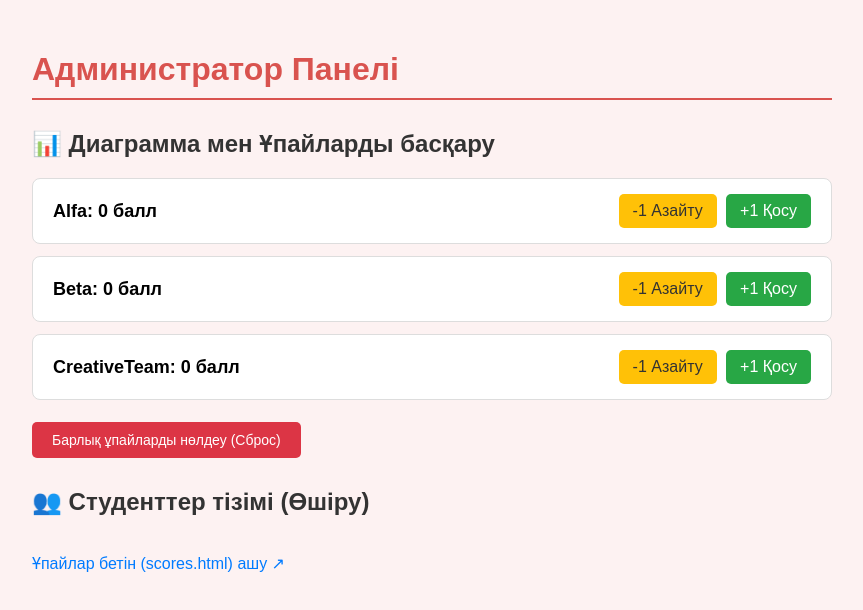
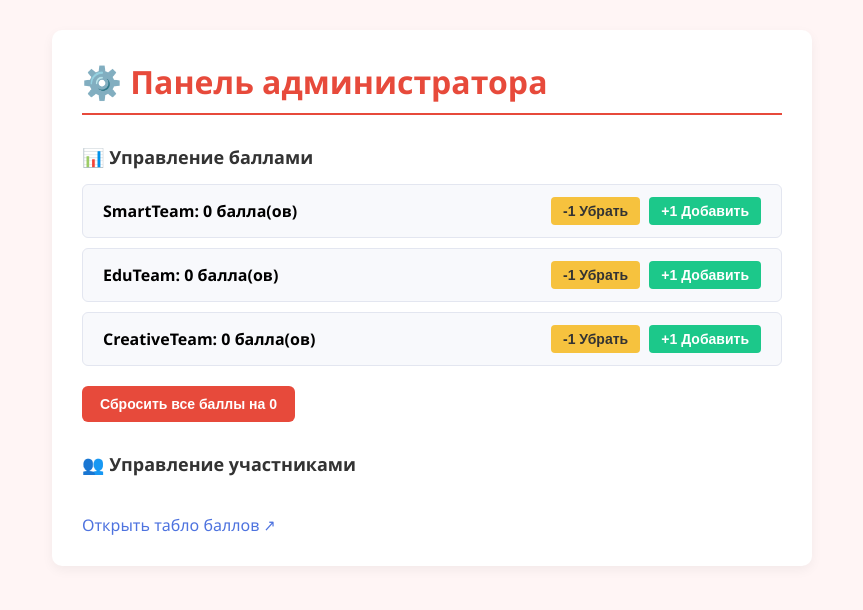
Before and after one commit to UwuIgnixarUwu/vtk, a website: page public/admin.html in a window 1280 px wide. Shown: the whole page, without its empty margins (208-1071 px from the left). Drawn offline with nearby package versions, Linux system fonts and the light colour scheme; no server answers.

Commit message:
Update admin.html

```diff
--- a/public/admin.html
+++ b/public/admin.html
@@ -1,72 +1,66 @@
 <!DOCTYPE html>
-<html lang="kk">
+<html lang="ru">
 <head>
     <meta charset="UTF-8">
     <meta name="viewport" content="width=device-width, initial-scale=1.0">
-    <title>Администратор Панелі</title>
+    <title>Панель администратора</title>
     <style>
-        body { font-family: Arial, sans-serif; padding: 30px; background: #fdf2f2; margin: 0; }
-        .admin-container { max-width: 800px; margin: 0 auto; }
-        h1 { color: #d9534f; border-bottom: 2px solid #d9534f; padding-bottom: 10px; }
-        h2 { color: #333; margin-top: 30px; }
+        body { font-family: 'Segoe UI', Tahoma, Geneva, Verdana, sans-serif; padding: 30px; background: #fff5f5; margin: 0; }
+        .admin-container { max-width: 700px; margin: 0 auto; background: white; padding: 30px; border-radius: 10px; box-shadow: 0 4px 12px rgba(0,0,0,0.05); }
+        h1 { color: #e74a3b; border-bottom: 2px solid #e74a3b; padding-bottom: 10px; margin-top: 0; }
+        h2 { color: #333; margin-top: 30px; font-size: 18px; }
 
-        /* Табло/Шкала ұпайлары */
-        .score-card { background: white; border: 1px solid #ddd; padding: 15px 20px; margin-bottom: 12px; border-radius: 8px; display: flex; justify-content: space-between; align-items: center; }
-        .score-info { font-size: 18px; font-weight: bold; }
-        .score-btn { padding: 8px 14px; font-size: 16px; border: none; border-radius: 5px; cursor: pointer; margin-left: 5px; }
-        .btn-plus { background: #28a745; color: white; }
-        .btn-minus { background: #ffc107; color: #333; }
-        .btn-reset { background: #dc3545; color: white; padding: 10px 20px; font-size: 14px; margin-top: 10px; border: none; border-radius: 5px; cursor: pointer; }
+        .score-card { background: #f8f9fc; border: 1px solid #e3e6f0; padding: 12px 20px; margin-bottom: 10px; border-radius: 6px; display: flex; justify-content: space-between; align-items: center; }
+        .score-info { font-weight: bold; font-size: 16px; }
+        .score-btn { padding: 6px 12px; font-size: 14px; border: none; border-radius: 4px; cursor: pointer; margin-left: 5px; font-weight: bold; }
+        .btn-plus { background: #1cc88a; color: white; }
+        .btn-minus { background: #f6c23e; color: #333; }
+        .btn-reset { background: #e74a3b; color: white; padding: 10px 18px; font-size: 14px; margin-top: 10px; border: none; border-radius: 6px; cursor: pointer; font-weight: bold; }
 
-        /* Студенттер тізімі */
         ul { list-style: none; padding: 0; }
-        li { background: white; padding: 12px 20px; margin-bottom: 10px; border-radius: 5px; box-shadow: 0 2px 4px rgba(0,0,0,0.05); display: flex; justify-content: space-between; align-items: center; }
-        .btn-delete { background: #d9534f; color: white; border: none; padding: 6px 12px; border-radius: 4px; cursor: pointer; }
-        .team-tag { background: #6c757d; color: white; padding: 3px 8px; border-radius: 4px; font-size: 12px; margin-left: 10px; }
+        li { background: #f8f9fc; padding: 10px 15px; margin-bottom: 8px; border-radius: 6px; border: 1px solid #eaecf4; display: flex; justify-content: space-between; align-items: center; }
+        .btn-delete { background: #e74a3b; color: white; border: none; padding: 5px 10px; border-radius: 4px; cursor: pointer; }
+        .team-tag { background: #858796; color: white; padding: 2px 6px; border-radius: 4px; font-size: 11px; margin-left: 8px; }
     </style>
 </head>
 <body>
 
 <div class="admin-container">
-    <h1>Администратор Панелі</h1>
+    <h1>⚙️ Панель администратора</h1>
 
-    <!-- 1. ҰПАЙЛАРДЫ БАСҚАРУ БӨЛІМІ -->
-    <h2>📊 Диаграмма мен Ұпайларды басқару</h2>
+    <h2>📊 Управление баллами</h2>
 
     <div class="score-card">
-        <span class="score-info">Alfa: <span id="score-Alfa">0</span> балл</span>
+        <span class="score-info">SmartTeam: <span id="score-SmartTeam">0</span> балла(ов)</span>
         <div>
-            <button class="score-btn btn-minus" onclick="minusScore('Alfa')">-1 Азайту</button>
-            <button class="score-btn btn-plus" onclick="addScore('Alfa')">+1 Қосу</button>
+            <button class="score-btn btn-minus" onclick="minusScore('SmartTeam')">-1 Убрать</button>
+            <button class="score-btn btn-plus" onclick="addScore('SmartTeam')">+1 Добавить</button>
         </div>
     </div>
 
     <div class="score-card">
-        <span class="score-info">Beta: <span id="score-Beta">0</span> балл</span>
+        <span class="score-info">EduTeam: <span id="score-EduTeam">0</span> балла(ов)</span>
         <div>
-            <button class="score-btn btn-minus" onclick="minusScore('Beta')">-1 Азайту</button>
-            <button class="score-btn btn-plus" onclick="addScore('Beta')">+1 Қосу</button>
+            <button class="score-btn btn-minus" onclick="minusScore('EduTeam')">-1 Убрать</button>
+            <button class="score-btn btn-plus" onclick="addScore('EduTeam')">+1 Добавить</button>
         </div>
     </div>
 
     <div class="score-card">
-        <span class="score-info">CreativeTeam: <span id="score-CreativeTeam">0</span> балл</span>
+        <span class="score-info">CreativeTeam: <span id="score-CreativeTeam">0</span> балла(ов)</span>
         <div>
-            <button class="score-btn btn-minus" onclick="minusScore('CreativeTeam')">-1 Азайту</button>
-            <button class="score-btn btn-plus" onclick="addScore('CreativeTeam')">+1 Қосу</button>
+            <button class="score-btn btn-minus" onclick="minusScore('CreativeTeam')">-1 Убрать</button>
+            <button class="score-btn btn-plus" onclick="addScore('CreativeTeam')">+1 Добавить</button>
         </div>
     </div>
 
-    <button class="btn-reset" onclick="resetScores()">Барлық ұпайларды нөлдеу (Сброс)</button>
+    <button class="btn-reset" onclick="resetScores()">Сбросить все баллы на 0</button>
 
-    <!-- 2. СТУДЕНТТЕРДІ ӨШІРУ БӨЛІМІ -->
-    <h2>👥 Студенттер тізімі (Өшіру)</h2>
-    <ul id="admin-student-list">
-        <!-- Тізім динамикалы түрде толады -->
-    </ul>
+    <h2>👥 Управление участниками</h2>
+    <ul id="admin-student-list"></ul>
 
     <br>
-    <a href="/scores.html" target="_blank" style="color: #007bff; text-decoration: none;">Ұпайлар бетін (scores.html) ашу ↗</a>
+    <a href="/scores.html" target="_blank" style="color: #4e73df; text-decoration: none;">Открыть табло баллов ↗</a>
 </div>
 
 <script src="/socket.io/socket.io.js"></script>
@@ -74,52 +68,36 @@
     const socket = io();
     const listEl = document.getElementById('admin-student-list');
 
-    // Ұпай қосу
-    function addScore(team) {
-        socket.emit('add-score', team);
+    function addScore(team) { socket.emit('add-score', team); }
+    function minusScore(team) { socket.emit('minus-score', team); }
+    function resetScores() {
+        if (confirm('Сбросить баллы всех команд на 0?')) socket.emit('reset-scores');
     }
 
-    // Ұпайды азайту (убрать балл)
-    function minusScore(team) {
-        socket.emit('minus-score', team);
-    }
-
-    // Барлық ұпайларды нөлдеу
-    function resetScores() {
-        if (confirm('Барлық командалардың ұпайын 0-ге түсіргіңіз келе ме?')) {
-            socket.emit('reset-scores');
-        }
-    }
-
-    // Ұпайларды нақты уақытта жаңарту
     socket.on('update-scores', (scores) => {
-        document.getElementById('score-Alfa').innerText = scores.Alfa || 0;
-        document.getElementById('score-Beta').innerText = scores.Beta || 0;
+        document.getElementById('score-SmartTeam').innerText = scores.SmartTeam || 0;
+        document.getElementById('score-EduTeam').innerText = scores.EduTeam || 0;
         document.getElementById('score-CreativeTeam').innerText = scores.CreativeTeam || 0;
     });
 
-    // Студенттер тізімін жаңарту
     socket.on('update-students', (students) => {
         listEl.innerHTML = '';
         if (students.length === 0) {
-            listEl.innerHTML = '<li>Тізім бос</li>';
+            listEl.innerHTML = '<li>Список участников пуст</li>';
             return;
         }
         students.forEach((student) => {
             const li = document.createElement('li');
             li.innerHTML = `
                 <span>${student.firstName} ${student.lastName} <span class="team-tag">${student.team}</span></span>
-                <button class="btn-delete" onclick="deleteStudent('${student.id}')">Өшіру</button>
+                <button class="btn-delete" onclick="deleteStudent('${student.id}')">Удалить</button>
             `;
             listEl.appendChild(li);
         });
     });
 
-    // Студентті тізімнен өшіру
     function deleteStudent(id) {
-        if (confirm('Бұл студентті тізімнен өшіргіңіз келетініне сенімдісіз бе?')) {
-            socket.emit('delete-student', id);
-        }
+        if (confirm('Удалить участника из списка?')) socket.emit('delete-student', id);
     }
 </script>
 </body>
```
